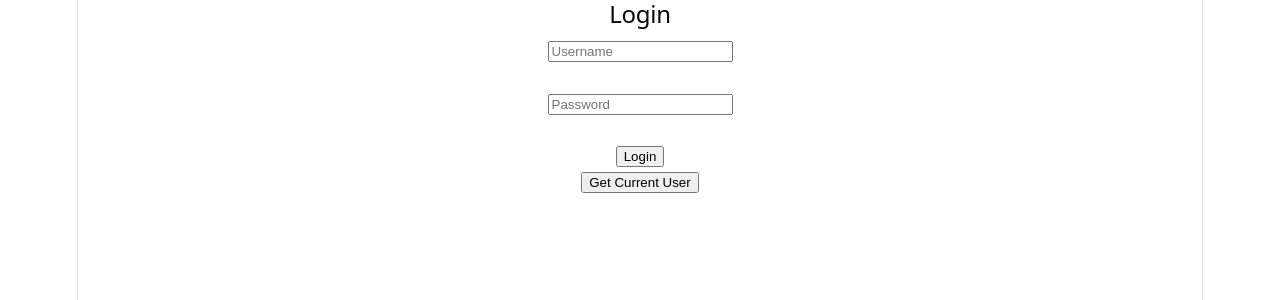
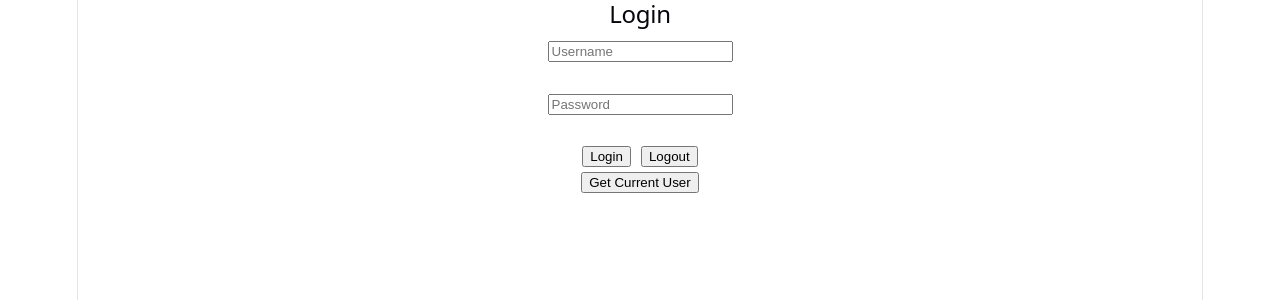
Before and after one commit to kostasafe/finance-tracker, a React app in the folder frontend/: page / in a window 1280 px wide. Shown: the top 300 px of the page. Built offline with nearby package versions, Linux system fonts and the light colour scheme; the HTML template or start-up script is replaced by a standard one.

Commit message:
add logout button that clears token and axios auth header

```diff
--- a/frontend/src/pages/Login.jsx
+++ b/frontend/src/pages/Login.jsx
@@ -32,6 +32,14 @@ function Login() {
         } catch (error) {
             console.error(error);
         }
+    };
+
+    const handleLogout = () => {
+        // Remove the saved token and clear the Authorization header so future requests are unauthenticated.
+        localStorage.removeItem("access_token");
+        delete api.defaults.headers.common["Authorization"];
+        setUser(null);
+        console.log("Logged out and cleared stored token.");
     };
 
     const fetchUserData = async () => {
@@ -71,6 +79,9 @@ function Login() {
             <button onClick={handleLogin}>
                 Login
             </button>
+            <button onClick={handleLogout} style={{ marginLeft: "10px" }}>
+                Logout
+            </button>
             <br />
 
             <button onClick={fetchUserData}>
```
